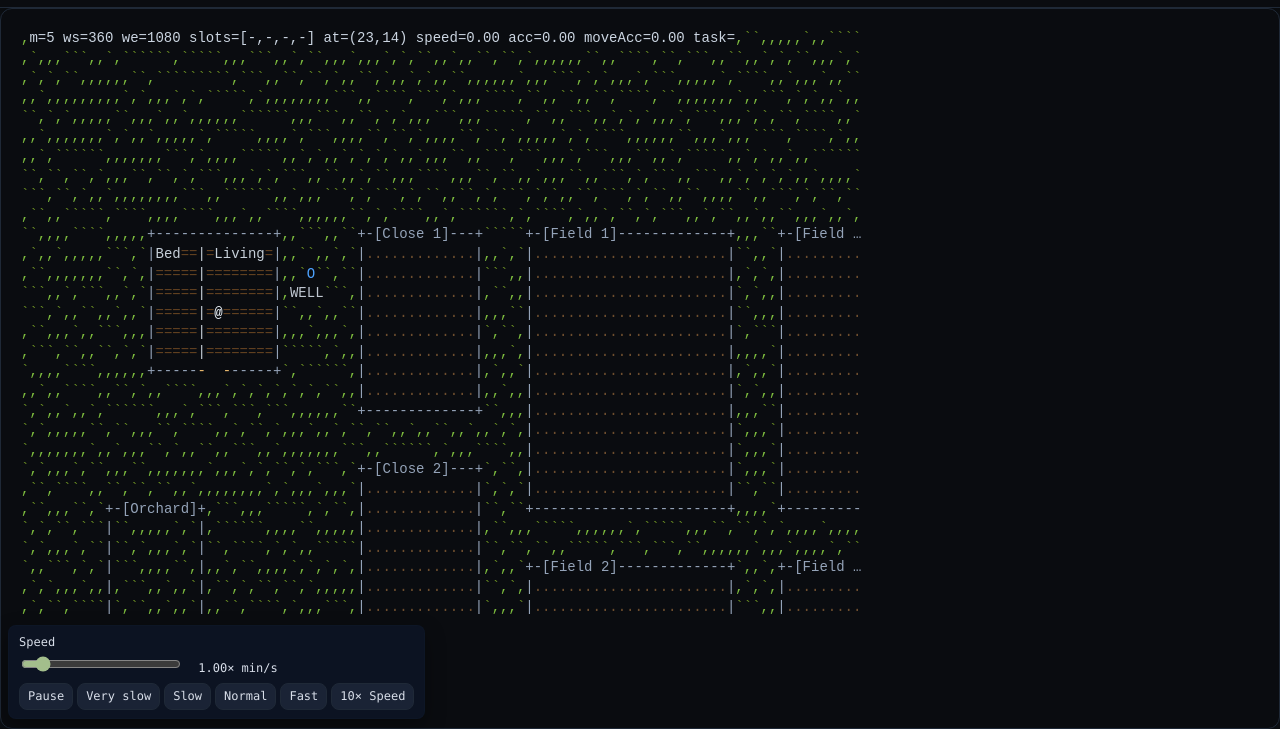
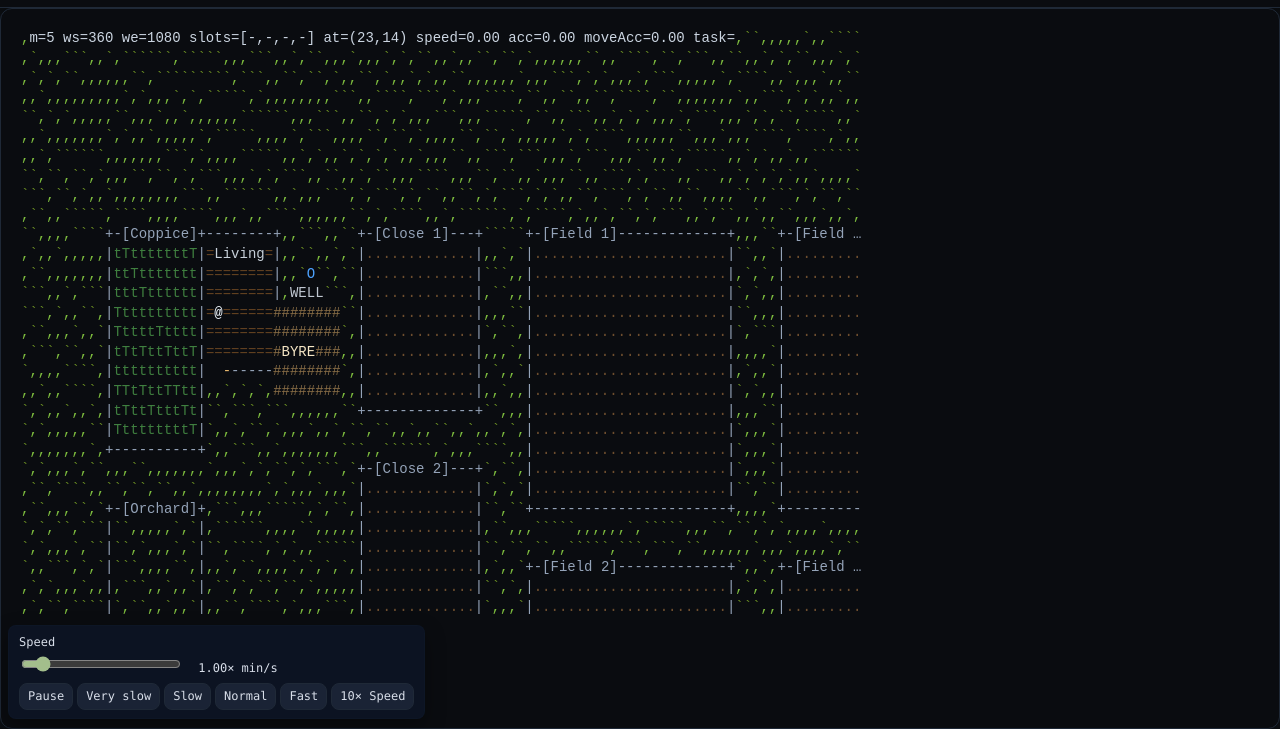
Before and after one commit to Earnest-Williams/Farming_Sim, a website with bundled scripts: page index.html in a window 1280 px wide. Shown: the part 73-802 px from the top of the page. Built offline with nearby package versions, Linux system fonts and the light colour scheme.

Commit message:
Add byre and coppice rendering and pathfinding support

```diff
--- a/js/config/pack_v1.js
+++ b/js/config/pack_v1.js
@@ -73,7 +73,7 @@ export const CONFIG_PACK_V1 = Object.freeze({
   estate: {
     farmhouse: { x: 23, y: 14 },
     market: { x: 8, y: 8 },
-    byre: { x: 30, y: 14 },
+    byre: { x: 30, y: 14, w: 8, h: 5 },
     parcels: [
       {
         key: 'close_1',
@@ -203,6 +203,18 @@ export const CONFIG_PACK_V1 = Object.freeze({
         h: 8,
         rows: 0,
       },
+      {
+        key: 'coppice',
+        name: 'Coppice',
+        acres: 2,
+        kind: 'coppice',
+        status: { cropNote: 'Woodland', stubble: false, tilth: 0 },
+        x: 10,
+        y: 10,
+        w: 12,
+        h: 12,
+        rows: 0,
+      },
     ],
   },
 });
--- a/js/constants.js
+++ b/js/constants.js
@@ -131,6 +131,7 @@ export const CONFIG = {
   SCREEN: { W: 100, H: 30 },
   WORLD:  { W: 210, H: 100 },
   HOUSE: { x: 15, y: 10, w: 16, h: 8 },
+  BYRE: { x: 30, y: 14, w: 8, h: 5 },
   WELL: { x: 35, y: 12 },
   FARMER_SPEED: 2,
   SPEED_LEVELS: [1000, 600, 300, 150, 75],
@@ -145,6 +146,9 @@ export const CONFIG = {
   LIVESTOCK_BUY_COST: 150,
   LIVESTOCK_SELL_VALUE: 100,
 };
+
+export const HOUSE = Object.freeze({ ...CONFIG.HOUSE });
+export const BYRE = Object.freeze({ ...CONFIG.BYRE });
 
 export const MAX_SCHEDULED_TASK_ATTEMPTS = 100;
 export const MID_MONTH_LABOUR_THRESHOLD = 0.35;
@@ -177,6 +181,7 @@ export const SID = {
   P_S1: 70, P_S2: 71, P_S3: 72, P_S4: 73, P_S5: 74,
   F_S1: 80, F_S2: 81, F_S3: 82, F_S4: 83, F_S5: 84,
   FARMER: 90, HOUSE_WALL: 91, DOOR: 92, WELL_WATER: 93, BORDER: 94, WELL_TEXT: 95, WOOD_FLOOR: 96,
+  BYRE_FLOOR: 97, BYRE_LABEL: 98, COPPICE_TREE: 99,
   HUD_TEXT: 100, W_RAIN: 101, W_STORM: 102, W_HOT: 103, W_SNOW: 104,
   BAR_LOW: 110, BAR_MID: 111, BAR_HIGH: 112, N_LOW: 113, N_MID: 114, N_HIGH: 115,
   MIXED_LABEL: 200,
--- a/js/pathfinding.js
+++ b/js/pathfinding.js
@@ -1,4 +1,4 @@
-import { CONFIG } from './constants.js';
+import { CONFIG, HOUSE, BYRE } from './constants.js';
 
 let Pathfinding = null;
 
@@ -71,9 +71,14 @@ export function createGrid(world) {
     applyWalkableRect(grid, parcel, true, worldWidth, worldHeight);
   }
 
-  const houseRect = CONFIG.HOUSE ?? null;
+  const houseRect = HOUSE ?? CONFIG.HOUSE ?? null;
   if (houseRect) {
     applyWalkableRect(grid, houseRect, false, worldWidth, worldHeight);
+  }
+
+  const byreRect = BYRE ?? CONFIG.BYRE ?? null;
+  if (byreRect) {
+    applyWalkableRect(grid, byreRect, false, worldWidth, worldHeight);
   }
 
   const fences = Array.isArray(world?.fences) ? world.fences : [];
--- a/js/render.js
+++ b/js/render.js
@@ -1,5 +1,5 @@
 import { clamp, lerp, hash01, isToday, CAMERA_LERP } from './utils.js';
-import { SCREEN_W, SCREEN_H, HOUSE, WELL } from './world.js';
+import { SCREEN_W, SCREEN_H, HOUSE, WELL, BYRE } from './world.js';
 import { SID, SID_BY_CROP, CROP_GLYPHS, GRASS_GLYPHS, CONFIG, seasonOfMonth } from './constants.js';
 import { rowBand } from './world.js';
 
@@ -122,6 +122,17 @@ export function renderColored(world, debugState = {}) {
     label(buf, styleBuf, houseSX + 1, houseSY + 1, 'Bed', SID.HOUSE_WALL);
     label(buf, styleBuf, houseSX + 8, houseSY + 1, 'Living', SID.HOUSE_WALL);
   }
+  const byreSX = BYRE.x - camX;
+  const byreSY = BYRE.y - camY;
+  if (byreSX + BYRE.w >= 0 && byreSX <= SCREEN_W && byreSY + BYRE.h >= 0 && byreSY <= SCREEN_H) {
+    for (let y = byreSY; y < byreSY + BYRE.h; y++) {
+      for (let x = byreSX; x < byreSX + BYRE.w; x++) {
+        putStyled(buf, styleBuf, x, y, '#', SID.BYRE_FLOOR);
+      }
+    }
+    label(buf, styleBuf, byreSX + 1, byreSY + Math.floor(BYRE.h / 2), 'BYRE', SID.BYRE_LABEL);
+  }
+
   const wellSX = WELL.x - camX;
   const wellSY = WELL.y - camY;
   if (wellSX + 4 >= 0 && wellSX - 3 <= SCREEN_W) {
@@ -146,6 +157,19 @@ export function renderColored(world, debugState = {}) {
     putStyled(buf, styleBuf, pSX, pSY + p.h - 1, '+', SID.BORDER);
     putStyled(buf, styleBuf, pSX + p.w - 1, pSY + p.h - 1, '+', SID.BORDER);
     label(buf, styleBuf, pSX + 2, pSY, pLabel, SID.MIXED_LABEL);
+    if (p.kind === 'coppice') {
+      const startY = Math.max(p.y + 1, camY);
+      const endY = Math.min(p.y + p.h - 1, camY + SCREEN_H);
+      const startX = Math.max(p.x + 1, camX);
+      const endX = Math.min(p.x + p.w - 1, camX + SCREEN_W);
+      for (let y = startY; y < endY; y++) {
+        for (let x = startX; x < endX; x++) {
+          const treeGlyph = hash01(x, y, world.seed) < 0.2 ? 'T' : 't';
+          putStyled(buf, styleBuf, x - camX, y - camY, treeGlyph, SID.COPPICE_TREE);
+        }
+      }
+    }
+
     if (p.rows.length > 0) {
       for (let r = 0; r < p.rows.length; r++) {
         const row = p.rows[r];
--- a/js/world.js
+++ b/js/world.js
@@ -18,6 +18,7 @@ import { createGrid } from './pathfinding.js';
 export const SCREEN_W = CONFIG.SCREEN.W;
 export const SCREEN_H = CONFIG.SCREEN.H;
 export const HOUSE = Object.freeze({ ...CONFIG.HOUSE });
+export const BYRE = Object.freeze({ ...CONFIG_PACK_V1.estate.byre });
 export const WELL = Object.freeze({ ...CONFIG.WELL });
 
 function freezeDeep(value) {
--- a/style.css
+++ b/style.css
@@ -393,6 +393,9 @@ body.hc {
     .hc .s80 { color:#22dd3c } .hc .s81 { color:#32e04a } .hc .s82 { color:#40e858 } .hc .s83 { color:#4af062 } .hc .s84 { color:#55f86f }
     .hc .s90 { color:#000000 } .hc .s91 { color:#555555 } .hc .s92 { color:#C1842C } .hc .s93 { color:#007BFF } .hc .s94 { color:#777777 } .hc .s95 { color:#666666 }
     .hc .s96 { color:#a56a42 }
+    .hc .s97 { color:#8b5a2b }
+    .hc .s98 { color:#1a1a1a }
+    .hc .s99 { color:#2f6b2f }
     .hc .s100 { color:#222222 } .hc .s101 { color:#007BFF } .hc .s102 { color:#4A56E2 } .hc .s103 { color:#E59400 } .hc .s104 { color:#9DB2BF }
     .hc .s110 { color:#D92626 } .hc .s111 { color:#D9A000 } .hc .s112 { color:#3D9952 }
     .hc .s200 { color:#666666 }
@@ -407,7 +410,7 @@ body.hc {
     .s60 { color:#6BAF4E } .s61 { color:#7FBF3F } .s62 { color:#9BC94A } .s63 { color:#B5CF4A } .s64 { color:#D8C05A }
     .s70 { color:#39B54A } .s71 { color:#49C65A } .s72 { color:#5BD66C } .s73 { color:#5BD66C } .s74 { color:#5BD66C; font-weight: bold; }
     .s80 { color:#55B46B } .s81 { color:#61BC76 } .s82 { color:#6CC482 } .s83 { color:#76CC8C } .s84 { color:#7ED08F }
-    .s90 { color:#E6EDF3; font-weight:700 } .s91 { color:#C7D0D9 } .s92 { color:#E9B96E } .s93 { color:#4DA3FF } .s94 { color:#94A3B8 } .s95 { color:#C0C7D1 } .s96 { color:#654321 }
+    .s90 { color:#E6EDF3; font-weight:700 } .s91 { color:#C7D0D9 } .s92 { color:#E9B96E } .s93 { color:#4DA3FF } .s94 { color:#94A3B8 } .s95 { color:#C0C7D1 } .s96 { color:#654321 } .s97 { color:#8B6F47 } .s98 { color:#F5E6C5 } .s99 { color:#3F7F3F }
     .s100 { color:#CBD5E1 } .s101 { color:#73B7FF } .s102 { color:#9AA9FF } .s103 { color:#FFB15E } .s104 { color:#DDE6F2 }
     .s110 { color:#C73D3D } .s111 { color:#E1B74F } .s112 { color:#66C07A } .s113 { color:#C050E8 } .s114 { color:#D58FEF } .s115 { color:#B4E57E }
     .s200 { color:#94A3B8 }
```
